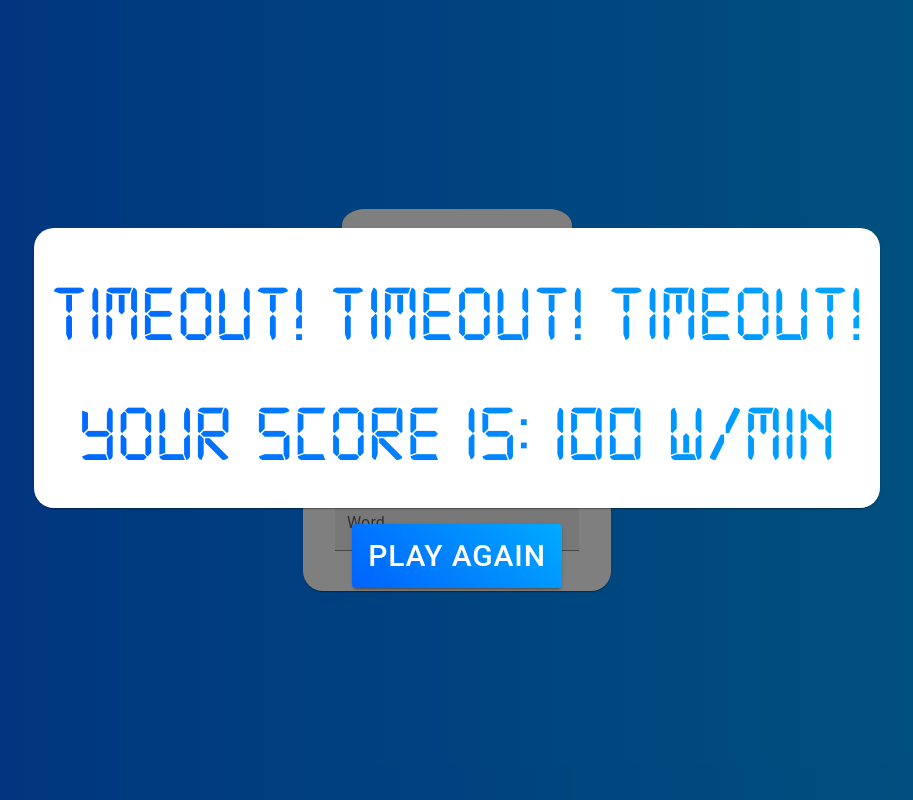
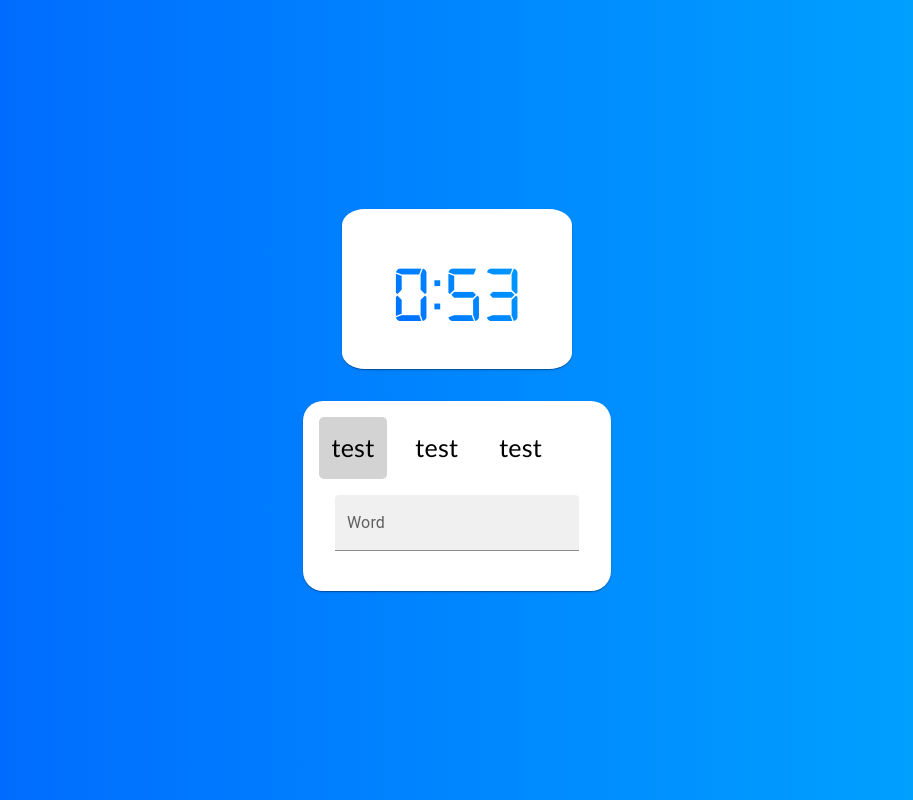
Before and after one commit to odev954/typing-game, a React app: page / in a window 1280 px wide. Shown: the whole page, without its empty margins (183-1096 px from the left). Built offline with nearby package versions, Linux system fonts and the light colour scheme.

Commit message:
adding score calculation

```diff
--- a/src/components/Clock/Clock.tsx
+++ b/src/components/Clock/Clock.tsx
@@ -1,30 +1,16 @@
 import React, { useCallback, useState } from "react";
 import useClock from "src/hooks/useClock/useClock";
 import Card from '@mui/material/Card';
-import { Backdrop, CardContent, Typography, Container, Button } from "@mui/material";
+import { CardContent, Typography, Container } from "@mui/material";
 import './Clock.css';
 
 export default function Clock() : JSX.Element
 {
-    const [alert, setAlert] = useState(false);
-    const timeoutSeconds = useClock(() => setAlert(_ => true), 3);
-    const handleClose = useCallback(() => {
-        setAlert(_ => false);
-    }, [alert])
+    const timeoutSeconds = useClock();
 
     return (
         <Container className="clock display-container">
-            <Backdrop className="clock finish-backdrop"
-                open={alert}
-                onClick={handleClose}>
-                <Card className="clock display-finish">
-                    <CardContent>
-                        <Typography className="clock styled-text">Timeout! Timeout! Timeout!</Typography>
-                        <Typography className="clock styled-text">Your score is: {100} w/min</Typography>
-                    </CardContent>
-                </Card>
-                <Button className="clock play-btn" variant="contained">play again</Button>
-            </Backdrop>
+
             <Card className="clock display-card">
                 <CardContent>
                     <Typography className="clock styled-text">
--- a/src/components/TypeTracker/TypeTracker.tsx
+++ b/src/components/TypeTracker/TypeTracker.tsx
@@ -1,7 +1,8 @@
 import React, { useCallback, useRef, useState } from "react";
 import useTrackerLogic from "src/hooks/useTrackerLogic/useTrackerLogic";
 import Grid from '@mui/material/grid';
-import { Typography, Card, CardContent, TextField, Snackbar, Alert } from "@mui/material";
+import { Typography, Card, CardContent, TextField, Snackbar, Alert, Backdrop, Button } from "@mui/material";
+import useClock from "src/hooks/useClock/useClock";
 import _ from 'lodash';
 import './TypeTracker.css';
 
@@ -11,11 +12,17 @@ interface TypeTrackerProps {
 
 export default function TypeTracker(props: TypeTrackerProps) : JSX.Element
 {
+    const [alert, setAlert] = useState(false);
     const [isTypo, updateIsTypo] = useState(false);
     const [status, updateTrackerStatus] = useTrackerLogic(props.Text);
+    const timeoutSeconds = useClock(() => setAlert(_ => true));
     const textInputRef = useRef(null);
     const WORDS_PER_ROW : number = 5;
     let sections : string[][] = _.chunk(status.Words, WORDS_PER_ROW);
+
+    const handleClose = useCallback(() => {
+        setAlert(_ => false);
+    }, [alert])
 
     const inputHandler = useCallback(() => {
         let flag = false;
@@ -35,6 +42,17 @@ export default function TypeTracker(props: TypeTrackerProps) : JSX.Element
 
     return (
         <Card className="tracker display-card">
+            <Backdrop className="clock finish-backdrop"
+                open={alert}
+                onClick={handleClose}>
+                <Card className="clock display-finish">
+                    <CardContent>
+                        <Typography className="clock styled-text">Timeout! Timeout! Timeout!</Typography>
+                        <Typography className="clock styled-text">Your score is: {status.Position + 1} w/min</Typography>
+                    </CardContent>
+                </Card>
+                <Button className="clock play-btn" variant="contained">play again</Button>
+            </Backdrop>
             <Snackbar
                 anchorOrigin={{ vertical: 'bottom', horizontal: 'center' }}
                 open={isTypo}
```
